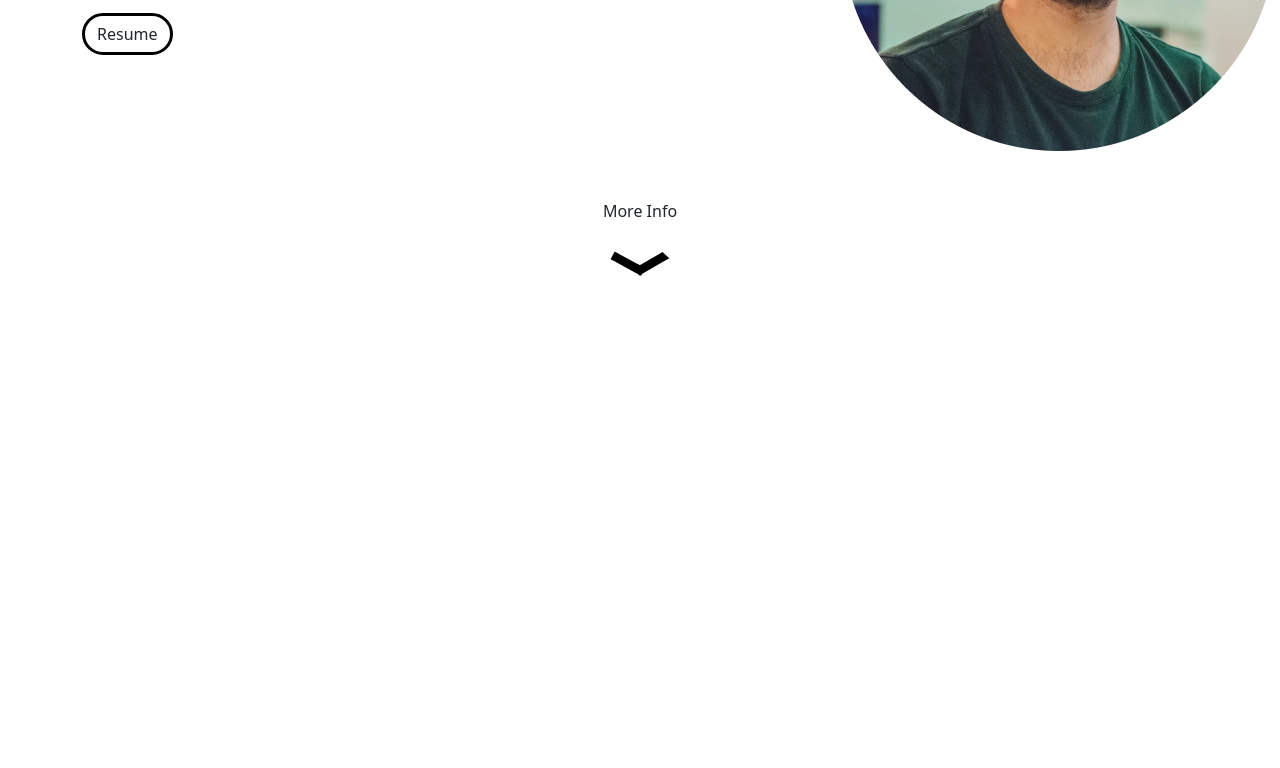
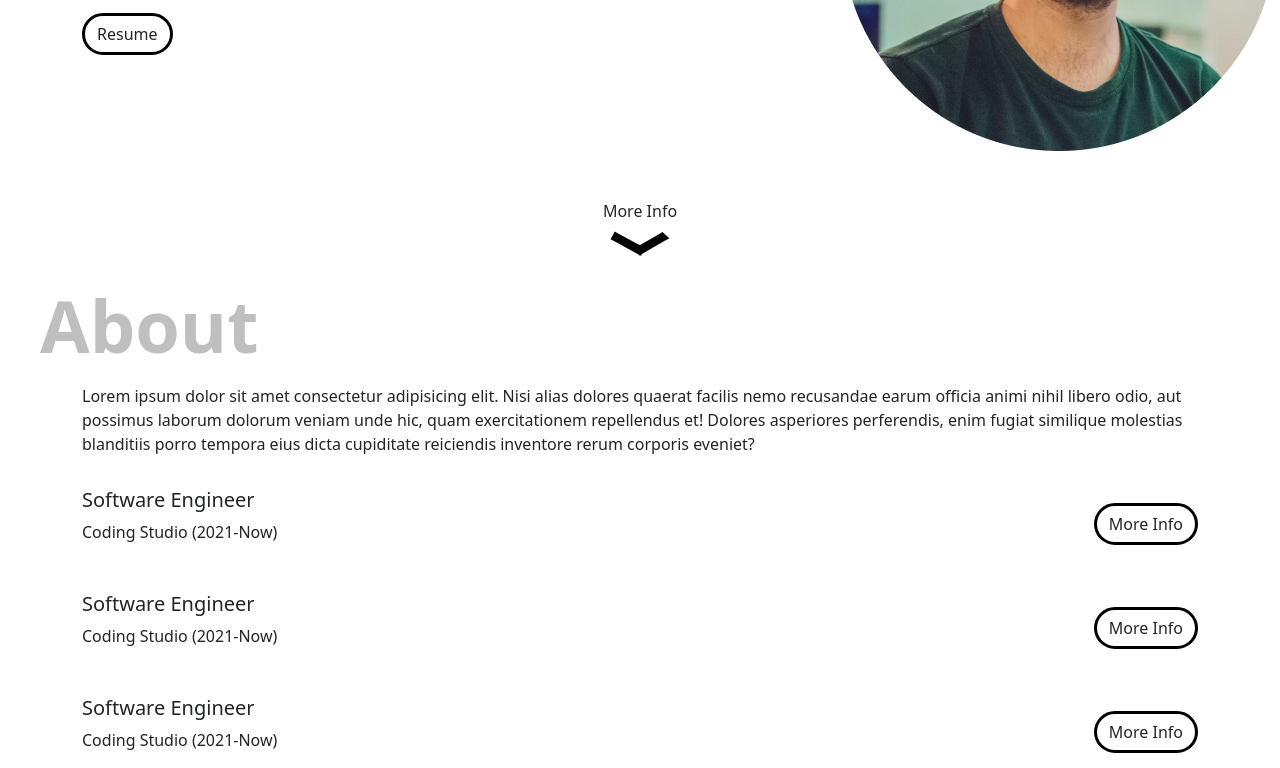
Before and after one commit to Arif27Hidayat/Portfolio, a plain HTML site: page index.html in a window 1280 px wide. Shown: the part 479-1247 px from the top of the page. Before the commit the page ends 800 px from the top, so only its background shows below. Drawn offline with nearby package versions, Linux system fonts and the light colour scheme.

Commit message:
add about

```diff
--- a/index.html
+++ b/index.html
@@ -49,6 +49,41 @@
             <img id="arrow" class="mt-2" src="images/arrow.svg" alt="arrow icon">
         </div>
     </section>
+    <section id="about" class="about container">
+      <p>Lorem ipsum dolor sit amet consectetur adipisicing elit. Nisi alias dolores quaerat facilis nemo recusandae earum officia animi nihil libero odio, aut possimus laborum dolorum veniam unde hic, quam exercitationem repellendus et! Dolores asperiores perferendis, enim fugiat similique molestias blanditiis porro tempora eius dicta cupiditate reiciendis inventore rerum corporis eveniet?</p>
+      <div class="about-exp">
+        <div class="about-exp-item">
+          <div class="about-exp-item-header">
+            <div>
+              <h5>Software Engineer</h5>
+              <p>Coding Studio (2021-Now)</p>
+            </div>
+            <button class="btn button" onclick="toggleDetail(event)">More Info</button>
+          </div>
+          <p class="about-exp-item-detail">Lorem ipsum dolor sit amet consectetur adipisicing elit. Porro eaque placeat laborum nemo, doloribus velit distinctio eligendi nulla recusandae, vero ullam nam quas architecto ex ipsa possimus? Dolorem, ut deserunt?</p>
+        </div>
+        <div class="about-exp-item">
+          <div class="about-exp-item-header">
+            <div>
+              <h5>Software Engineer</h5>
+              <p>Coding Studio (2021-Now)</p>
+            </div>
+            <button class="btn button" onclick="toggleDetail(event)">More Info</button>
+          </div>
+          <p class="about-exp-item-detail">Lorem ipsum dolor sit amet consectetur adipisicing elit. Porro eaque placeat laborum nemo, doloribus velit distinctio eligendi nulla recusandae, vero ullam nam quas architecto ex ipsa possimus? Dolorem, ut deserunt?</p>
+        </div>
+        <div class="about-exp-item">
+          <div class="about-exp-item-header">
+            <div>
+              <h5>Software Engineer</h5>
+              <p>Coding Studio (2021-Now)</p>
+            </div>
+            <button class="btn button" onclick="toggleDetail(event)">More Info</button>
+          </div>
+          <p class="about-exp-item-detail">Lorem ipsum dolor sit amet consectetur adipisicing elit. Porro eaque placeat laborum nemo, doloribus velit distinctio eligendi nulla recusandae, vero ullam nam quas architecto ex ipsa possimus? Dolorem, ut deserunt?</p>
+        </div>
+      </div>
+    </section>
     <script src="https://cdn.jsdelivr.net/npm/@popperjs/core@2.11.8/dist/umd/popper.min.js" integrity="sha384-I7E8VVD/ismYTF4hNIPjVp/Zjvgyol6VFvRkX/vR+Vc4jQkC+hVqc2pM8ODewa9r" crossorigin="anonymous"></script>
     <script src="https://cdn.jsdelivr.net/npm/bootstrap@5.3.1/dist/js/bootstrap.min.js" integrity="sha384-Rx+T1VzGupg4BHQYs2gCW9It+akI2MM/mndMCy36UVfodzcJcF0GGLxZIzObiEfa" crossorigin="anonymous"></script>
     <script src="https://code.jquery.com/jquery-3.7.0.min.js" integrity="sha256-2Pmvv0kuTBOenSvLm6bvfBSSHrUJ+3A7x6P5Ebd07/g=" crossorigin="anonymous"></script>
--- a/main.js
+++ b/main.js
@@ -0,0 +1,14 @@
+function toggleDetail(e) {
+    const target = $(e.target)
+
+    if ($(target).hasClass("active")){
+        $(target).html("More Info").removeClass("active")
+    } else {
+        $(target).html("Less Info").addClass("active")
+    }
+
+    const item = $(target).parents(".about-exp-item")
+    const detail = $(item).children(".about-exp-item-detail")
+
+    $(detail).slideToggle()
+}
--- a/style.css
+++ b/style.css
@@ -1,5 +1,18 @@
 section {
     padding-top: 128px;
+    position: relative;
+}
+
+section::before {
+    z-index: -1;
+    content: '';
+    font-size: 72px;
+    color: grey;
+    opacity: 0.50;
+    position: absolute;
+    font-weight: 800;
+    top: 15px;
+    left: -30px;
 }
 
 .btn.button {
@@ -7,7 +20,7 @@ section {
     border-radius: 24px;
 }
 
-.btn.button:hover {
+.btn.button:hover, .btn.button.active {
     border: 3px solid black;
     background-color: black;
     color: white;
@@ -31,7 +44,25 @@ section {
 }
 
 #arrow {
-    animation: upDown 2s infinite;
+    animation: upDown 1s infinite;
+}
+
+.about::before {
+    content: 'About';
+}
+
+.about-exp-item {
+    margin-top: 32px;
+}
+
+.about-exp-item-header {
+    display: flex;
+    align-items: center;
+    justify-content: space-between;
+}
+
+.about-exp-item-detail {
+    display: none;
 }
 
 @keyframes upDown {
```
